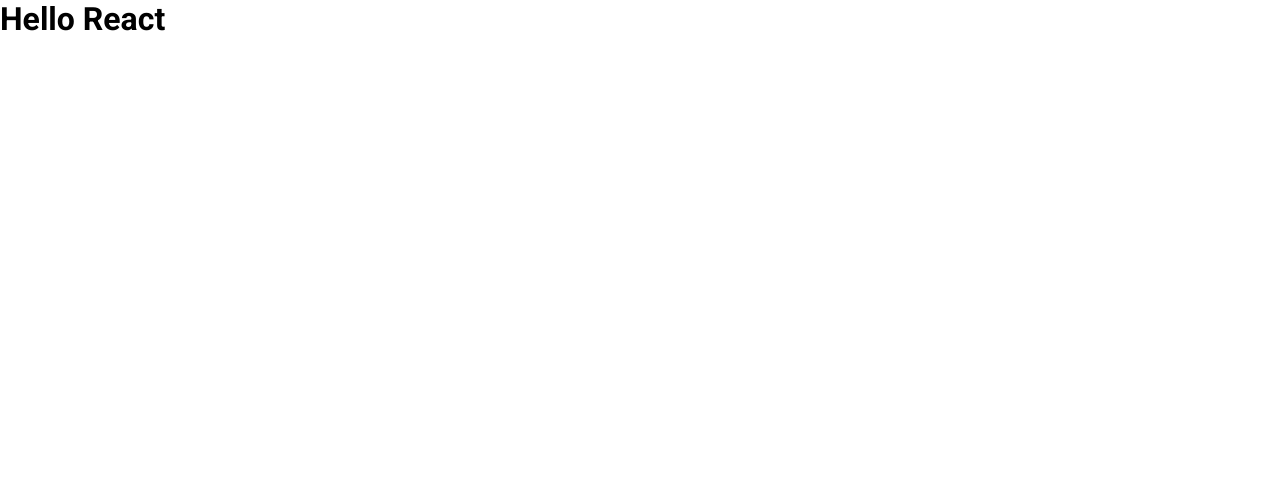
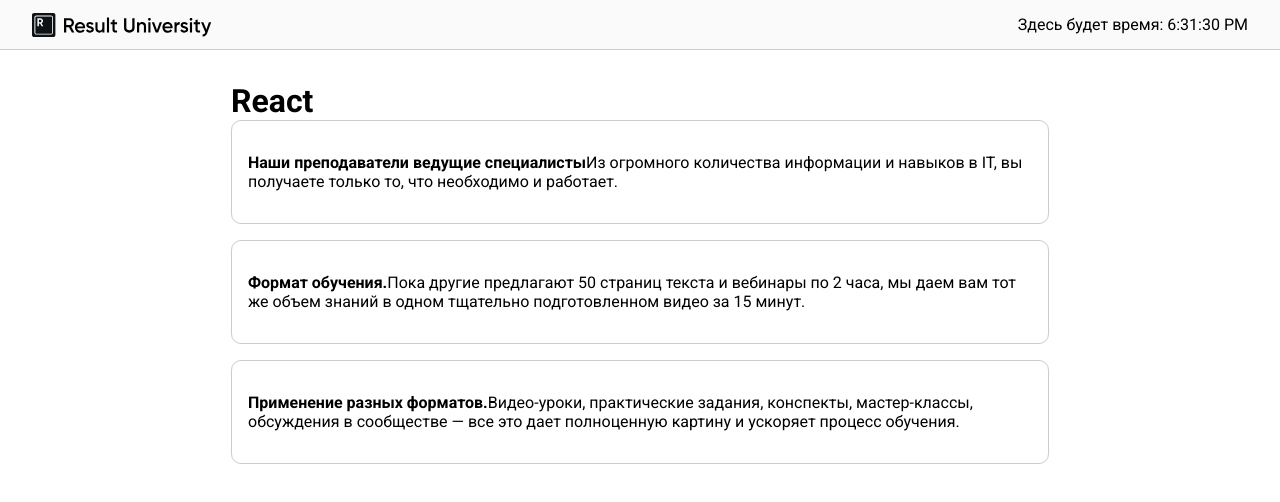
Before and after one commit to BaykovAleksandr/minin-react-js, a React (Vite) app in the folder react-vite-mini-project/: page / in a window 1280 px wide. Shown: the top 502 px of the page. Built offline with nearby package versions, Linux system fonts and the light colour scheme.

Commit message:
try props

```diff
--- a/react-vite-mini-project/src/App.jsx
+++ b/react-vite-mini-project/src/App.jsx
@@ -1,9 +1,44 @@
+import Header from './components/Header'
+import { ways } from "./data.js";
+
+function WayToTeach(props) {
+  return (
+    <li>
+      <p>
+        <strong>
+          {props.title}
+        </strong>
+        {props.description}
+      </p>
+    </li>
+  );
+}
+
 function App() {
   return (
-    <div>
-      <h1>Hello React</h1>
-    </div>
-  )
+    <>
+      <Header />
+      <main>
+        <h1>React</h1>
+        <section>
+          <ul>
+            <WayToTeach
+              title={ways[3].title}
+              description={ways[0].description}
+            />
+            <WayToTeach
+              title={ways[1].title}
+              description={ways[1].description}
+            />
+            <WayToTeach
+              title={ways[2].title}
+              description={ways[2].description}
+            />
+          </ul>
+        </section>
+      </main>
+    </>
+  );
 }
 
-export default App
+export default App;
--- /dev/null
+++ b/react-vite-mini-project/src/components/Header.jsx
@@ -0,0 +1,17 @@
+import logo from "/logo-name.svg";
+
+
+const now = new Date();
+
+
+
+export default function Header() {
+  return (
+    <div>
+      <header>
+        <img src={logo} alt={"result"} />
+        <span>Здесь будет время: {now.toLocaleTimeString()}</span>
+      </header>
+    </div>
+  );
+}
```
